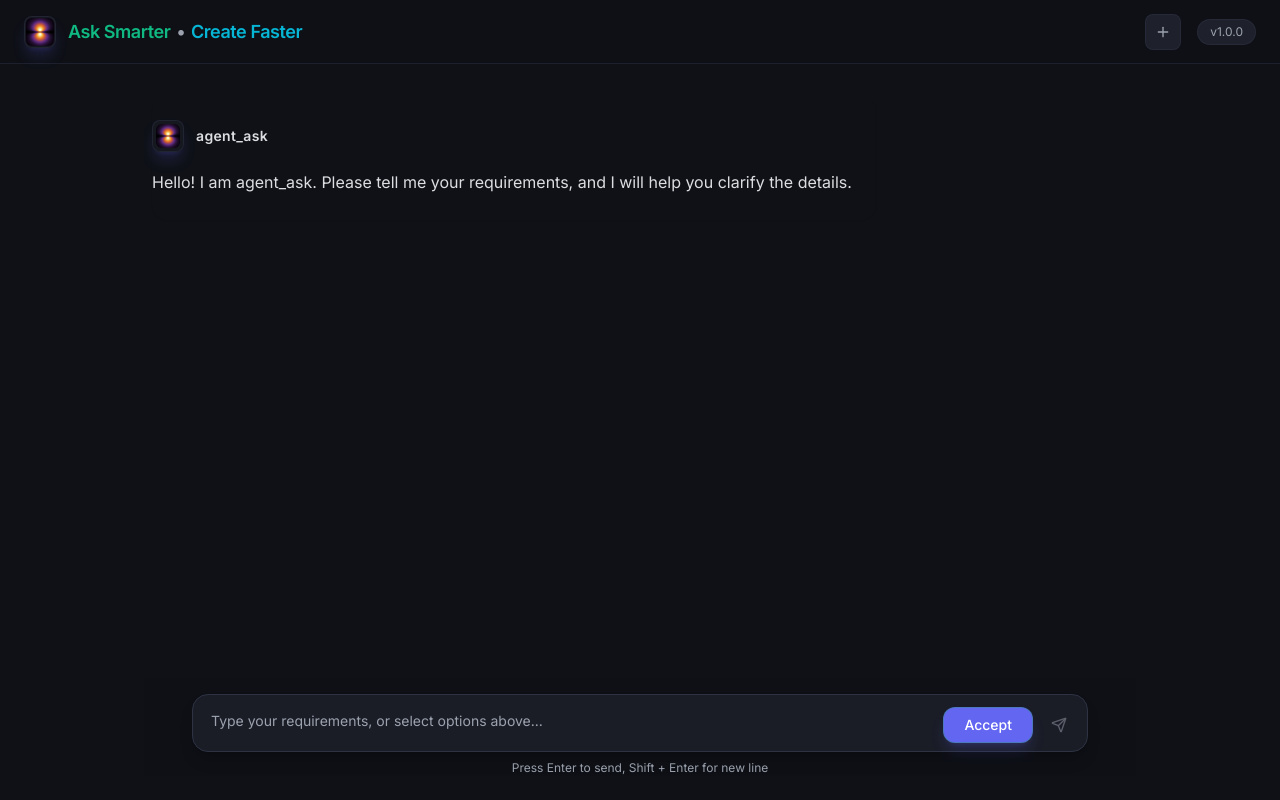
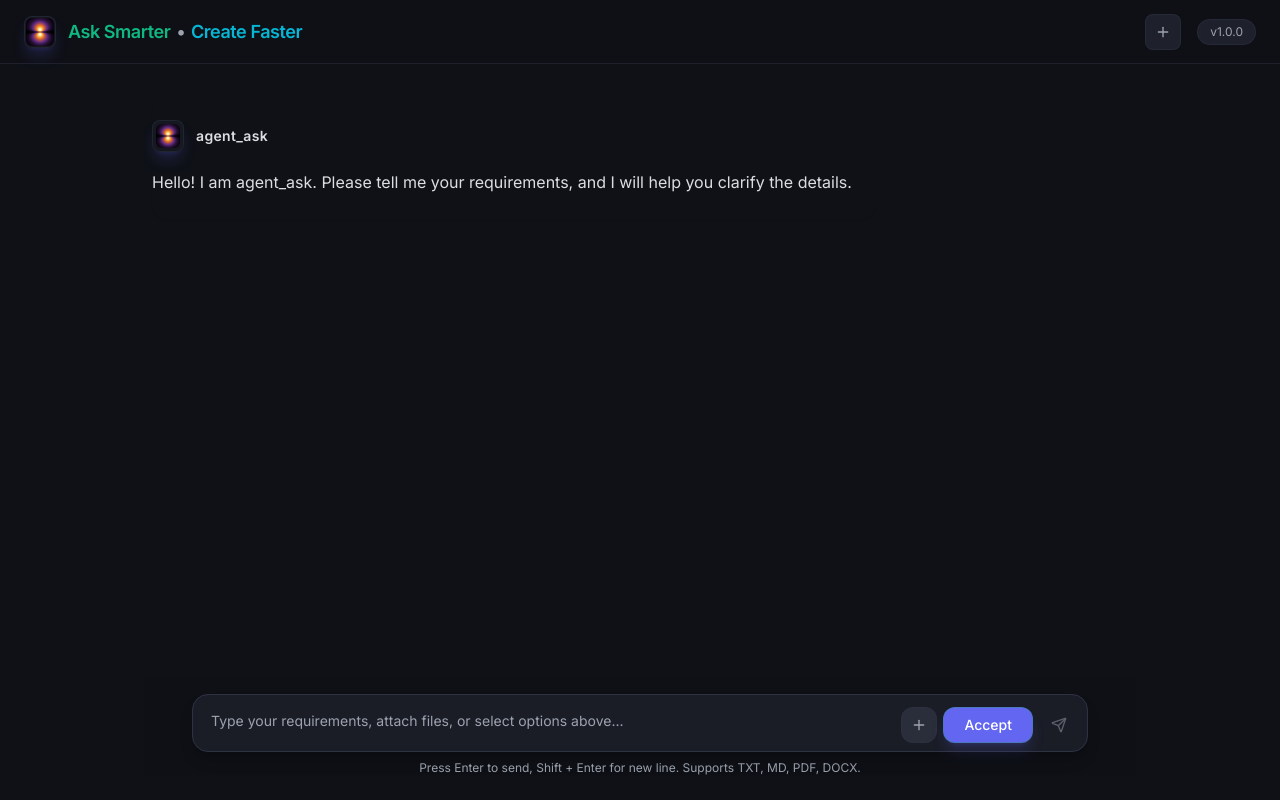
Before and after one commit to Golden-forest/Agent_Ask, a React (Vite) app in the folder frontend/: page / in a window 1280 px wide. Built offline with nearby package versions, Linux system fonts and the light colour scheme.

Commit message:
feat: add file upload button and drag-drop to ChatInput

```diff
--- a/frontend/src/components/chat/ChatInput.tsx
+++ b/frontend/src/components/chat/ChatInput.tsx
@@ -1,17 +1,24 @@
-import React, { useRef } from 'react';
+import React, { useRef, useCallback } from 'react';
 import { Button } from '../ui/Button';
-import { Send, X } from 'lucide-react';
+import { Send, X, Plus } from 'lucide-react';
 import { useChatStore } from '../../store/chatStore';
+import { isSupportedFile, formatSize } from '../../services/fileParser';
+import toast from 'react-hot-toast';
+
+const ACCEPTED_EXTENSIONS = '.txt,.md,.json,.csv,.pdf,.docx,.doc';
 
 export const ChatInput: React.FC = () => {
-    const { input, setInput, sendMessage, isLoading, selectedOptions, toggleOption } = useChatStore();
+    const { input, setInput, sendMessage, isLoading, selectedOptions, toggleOption, attachedFiles, addFile, removeFile } = useChatStore();
     const textareaRef = useRef<HTMLTextAreaElement>(null);
+    const fileInputRef = useRef<HTMLInputElement>(null);
+    const [isDragOver, setIsDragOver] = React.useState(false);
+
+    const canSend = (input.trim() || selectedOptions.length > 0 || attachedFiles.some(f => f.status === 'ready')) && !isLoading;
 
     const handleSubmit = (e?: React.FormEvent) => {
         e?.preventDefault();
-        if ((input.trim() || selectedOptions.length > 0) && !isLoading) {
+        if (canSend) {
             sendMessage(input);
-            // Reset height
             if (textareaRef.current) {
                 textareaRef.current.style.height = 'auto';
             }
@@ -27,10 +34,50 @@
 
     const handleInput = (e: React.ChangeEvent<HTMLTextAreaElement>) => {
         setInput(e.target.value);
-        // Auto-resize
         e.target.style.height = 'auto';
         e.target.style.height = `${Math.min(e.target.scrollHeight, 150)}px`;
     };
+
+    const processFiles = useCallback(async (files: FileList | File[]) => {
+        const fileArray = Array.from(files);
+
+        for (const file of fileArray) {
+            if (!isSupportedFile(file.name)) {
+                toast.error(`Unsupported file type: ${file.name}`);
+                continue;
+            }
+            if (attachedFiles.length >= 3) {
+                toast.error('Maximum 3 files allowed');
+                break;
+            }
+            await addFile(file);
+        }
+    }, [attachedFiles.length, addFile]);
+
+    const handleFileSelect = (e: React.ChangeEvent<HTMLInputElement>) => {
+        if (e.target.files) {
+            processFiles(e.target.files);
+            e.target.value = '';
+        }
+    };
+
+    const handleDrop = useCallback((e: React.DragEvent) => {
+        e.preventDefault();
+        setIsDragOver(false);
+        if (e.dataTransfer.files) {
+            processFiles(e.dataTransfer.files);
+        }
+    }, [processFiles]);
+
+    const handleDragOver = useCallback((e: React.DragEvent) => {
+        e.preventDefault();
+        setIsDragOver(true);
+    }, []);
+
+    const handleDragLeave = useCallback((e: React.DragEvent) => {
+        e.preventDefault();
+        setIsDragOver(false);
+    }, []);
 
     return (
         <div className="relative w-full max-w-4xl mx-auto">
@@ -54,19 +101,72 @@
                 </div>
             )}
 
-            <form onSubmit={handleSubmit} className="relative flex items-end gap-2 bg-surface/80 backdrop-blur-md border border-border rounded-2xl p-1.5 shadow-lg shadow-black/20 focus-within:border-primary/50 focus-within:ring-1 focus-within:ring-primary/20 transition-all duration-200">
+            {/* Attached files preview */}
+            {attachedFiles.length > 0 && (
+                <div className="mb-2 flex flex-wrap gap-2">
+                    {attachedFiles.map((file) => (
+                        <div
+                            key={file.id}
+                            className="px-2.5 py-1.5 bg-surface/80 border border-border/50 rounded-lg text-xs flex items-center gap-1.5 animate-fade-in"
+                        >
+                            {file.status === 'pending' && (
+                                <span className="text-textSecondary">Loading {file.name}...</span>
+                            )}
+                            {file.status === 'parsing' && (
+                                <span className="text-yellow-500">Parsing {file.name}...</span>
+                            )}
+                            {file.status === 'ready' && (
+                                <span className="text-green-500">[{formatSize(file.size)}] {file.name}</span>
+                            )}
+                            {file.status === 'error' && (
+                                <span className="text-red-500" title={file.error}>{file.name}: {file.error}</span>
+                            )}
+                            <button
+                                onClick={() => removeFile(file.id)}
+                                className="hover:bg-surfaceHover rounded-full p-0.5 transition-colors"
+                            >
+                                <X className="w-3 h-3" />
+                            </button>
+                        </div>
+                    ))}
+                </div>
+            )}
+
+            <form onSubmit={handleSubmit}
+                className={`relative flex items-end gap-2 bg-surface/80 backdrop-blur-md border rounded-2xl p-1.5 shadow-lg shadow-black/20 focus-within:border-primary/50 focus-within:ring-1 focus-within:ring-primary/20 transition-all duration-200 ${isDragOver ? 'border-primary/50 ring-2 ring-primary/20' : 'border-border'}`}
+                onDrop={handleDrop}
+                onDragOver={handleDragOver}
+                onDragLeave={handleDragLeave}
+            >
+                <input
+                    ref={fileInputRef}
+                    type="file"
+                    accept={ACCEPTED_EXTENSIONS}
+                    multiple
+                    onChange={handleFileSelect}
+                    className="hidden"
+                />
                 <textarea
                     ref={textareaRef}
                     value={input}
                     onChange={handleInput}
                     onKeyDown={handleKeyDown}
-                    placeholder="Type your requirements, or select options above..."
+                    placeholder="Type your requirements, attach files, or select options above..."
                     rows={1}
                     disabled={isLoading}
                     className="w-full bg-transparent text-text placeholder-textSecondary border-none focus:ring-0 resize-none py-2.5 px-3 max-h-[150px] custom-scrollbar text-sm"
                     style={{ minHeight: '44px' }}
                 />
                 <div className="flex gap-1.5 mb-0.5 mr-0.5">
+                    <button
+                        type="button"
+                        onClick={() => fileInputRef.current?.click()}
+                        disabled={isLoading}
+                        className="h-9 w-9 p-0 rounded-xl flex items-center justify-center transition-all shrink-0 bg-surfaceHover text-textSecondary hover:text-text hover:bg-surface border border-border/50"
+                        title="Attach file"
+                    >
+                        <Plus className="w-4 h-4 shrink-0" />
+                    </button>
                     <Button
                         type="button"
                         onClick={() => sendMessage('Accept')}
@@ -78,19 +178,19 @@
                     </Button>
                     <Button
                         type="submit"
-                        disabled={(!input.trim() && selectedOptions.length === 0) || isLoading}
+                        disabled={!canSend}
                         className={`
                             h-9 w-9 p-0 rounded-xl flex items-center justify-center transition-all shrink-0
-                            ${(input.trim() || selectedOptions.length > 0) ? 'bg-primary text-white shadow-md shadow-primary/20' : 'bg-surfaceHover text-textSecondary'}
+                            ${canSend ? 'bg-primary text-white shadow-md shadow-primary/20' : 'bg-surfaceHover text-textSecondary'}
                         `}
-                        variant={(input.trim() || selectedOptions.length > 0) ? 'primary' : 'ghost'}
+                        variant={canSend ? 'primary' : 'ghost'}
                     >
                         <Send className="w-4 h-4 shrink-0" />
                     </Button>
                 </div>
             </form>
             <div className="text-center mt-2 text-xs text-textSecondary">
-                Press Enter to send, Shift + Enter for new line
+                Press Enter to send, Shift + Enter for new line. Supports TXT, MD, PDF, DOCX.
             </div>
         </div>
     );
```
